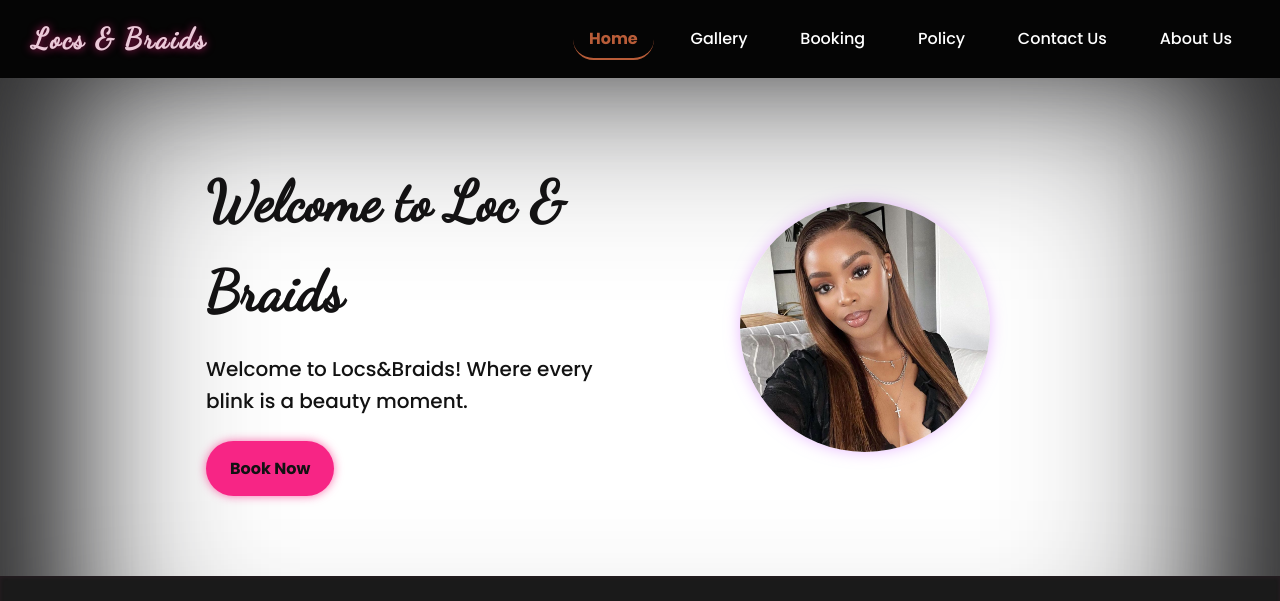
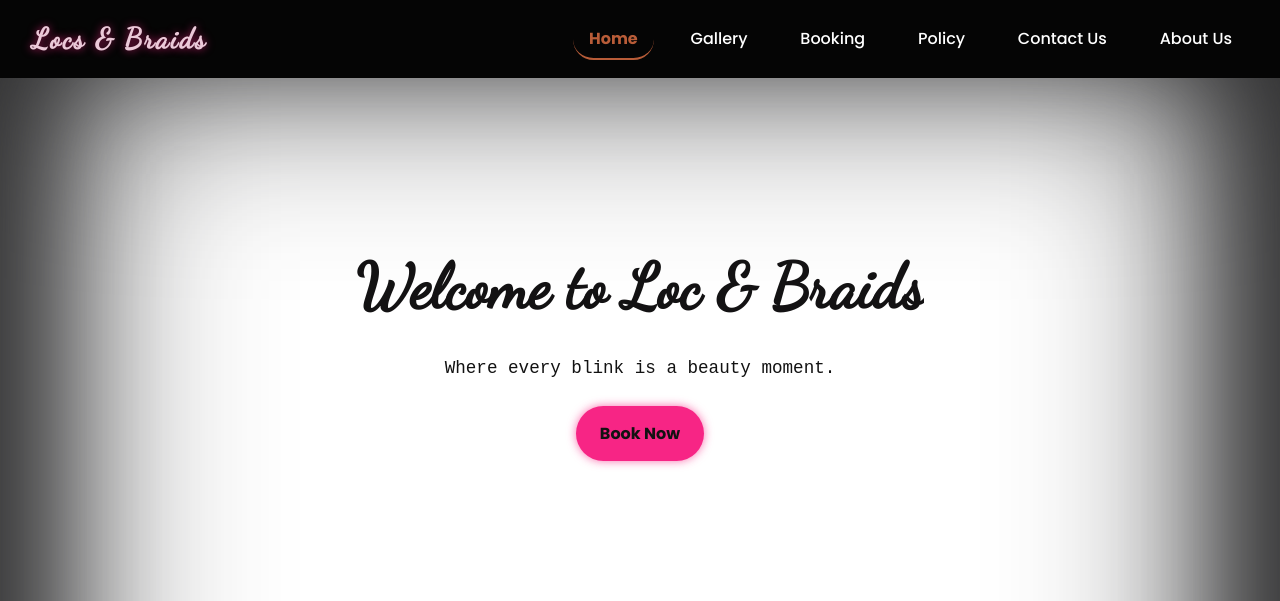
Before and after one commit to PStoppa7/locs-braids, a website: page public/index.html in a window 1280 px wide. Shown: the top 601 px of the page. Drawn offline with Linux system fonts and the light colour scheme.

Commit message:
changed font size and style

```diff
--- a/public/index.html
+++ b/public/index.html
@@ -99,13 +99,13 @@
   <section class="hero">
     <div class="container hero-content">
       <div class="hero-text">
-        <h1 class="cursive">Welcome to Loc & Braids</h1>
-        <p style="color: #121212;">Welcome to Locs&Braids! Where every blink is a beauty moment.</p>
+        <h1 class="hero-title cursive">Welcome to Loc & Braids</h1>
+        <p style="color: #121212; font-family: 'Courier New', monospace;">Where every blink is a beauty moment.</p>
         <!-- Only the BOOK NOW button link changes! -->
 <a href="booking.html#bookingSection" class="btn">Book Now</a>
       </div>
       <div class="hero-image">
-        <img src="frontal13.jpg" alt="  beautiful braids and locks hairstyle" />
+
       </div>
     </div>
   </section>
--- a/public/style.css
+++ b/public/style.css
@@ -167,24 +167,36 @@ body {
 .hero .container.hero-content {
   display: flex;
   align-items: center;
-  justify-content: space-between;
+  justify-content: center;
   gap: 2rem;
   padding: 2rem 1rem;
   flex-wrap: wrap;
+  min-height: 80vh;
 }
 
 .hero-text {
   flex: 1 1 300px;
   color: #f0c0ff;
+  text-align: center;
+  display: flex;
+  flex-direction: column;
+  align-items: center;
+  justify-content: center;
 }
 
-.hero-text h1 {
-  font-size: 3.5rem;
+.hero-text h1.hero-title {
+  font-family: 'Dancing Script', cursive;
+  font-size: 3.9em;
   margin-bottom: 1rem;
+  text-align: center;
+  max-width: 90%;
+  white-space: nowrap;
+  overflow: hidden;
+  text-overflow: ellipsis;
 }
 
 .hero-text p {
-  font-size: 1.25rem;
+  font-size: 1.1rem;
   margin-bottom: 1.5rem;
   max-width: 500px;
 }
@@ -252,7 +264,7 @@ body {
 }
 
 h1, h2 {
-  font-family: 'Dancing Script', cursive;
+  font-family: 'Poppins', sans-serif;
   font-weight: 700;
   color: #131213;
   font-size: 3.5rem;
```
